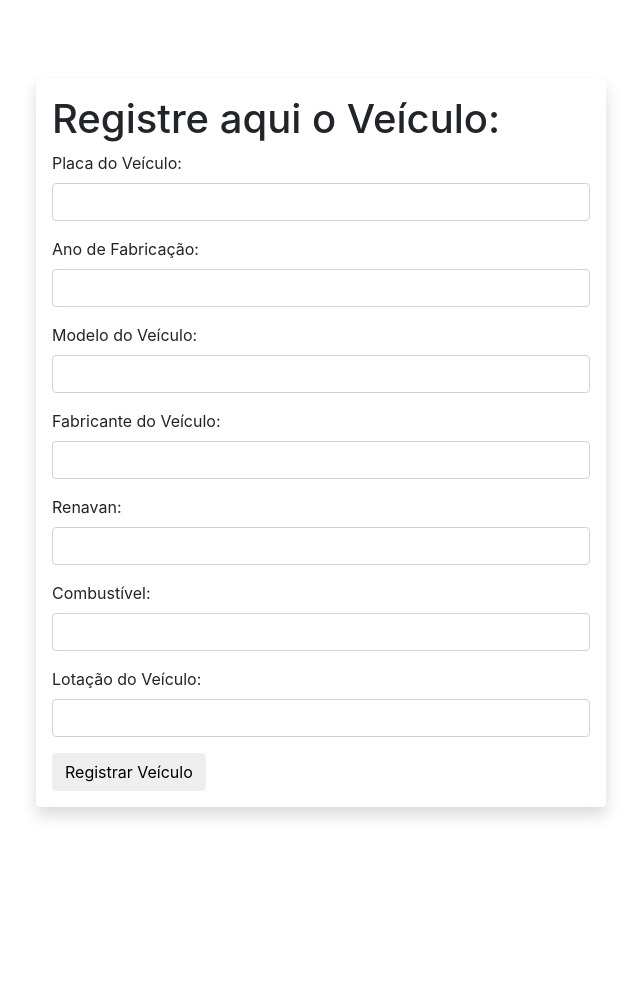
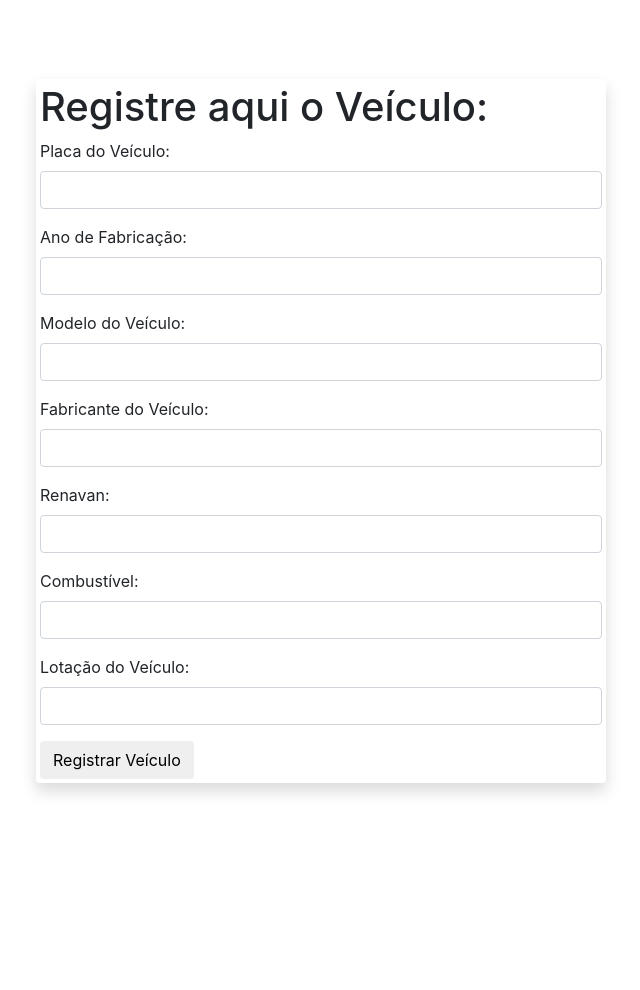
Before and after one commit to douglas-germano/SynapsesEngenharia, a Flask app: page /cadastros in a window 1280 px wide. Shown: the part 56-1046 px from the top of the page, without its empty margins (319-959 px from the left). After the commit the page ends 850 px from the top, so only its background shows below. Run offline with Flask 2, Linux system fonts and the light colour scheme; a user stored in the database is signed in; some libraries are stand-ins or nearby versions.

Commit message:
Update cadastros.html

```diff
--- a/app/templates/main/cadastros.html
+++ b/app/templates/main/cadastros.html
@@ -44,7 +44,7 @@ Iridium
 {% block content %}
 <div class="container">
   <div class="form-register-vehicle">
-      <div class="shadow p-3 mb-5 bg-white rounded">
+      <div class="shadow p-1 mb-5 bg-white rounded">
 
                       <h1>
                       Registre aqui o Veículo:
```
